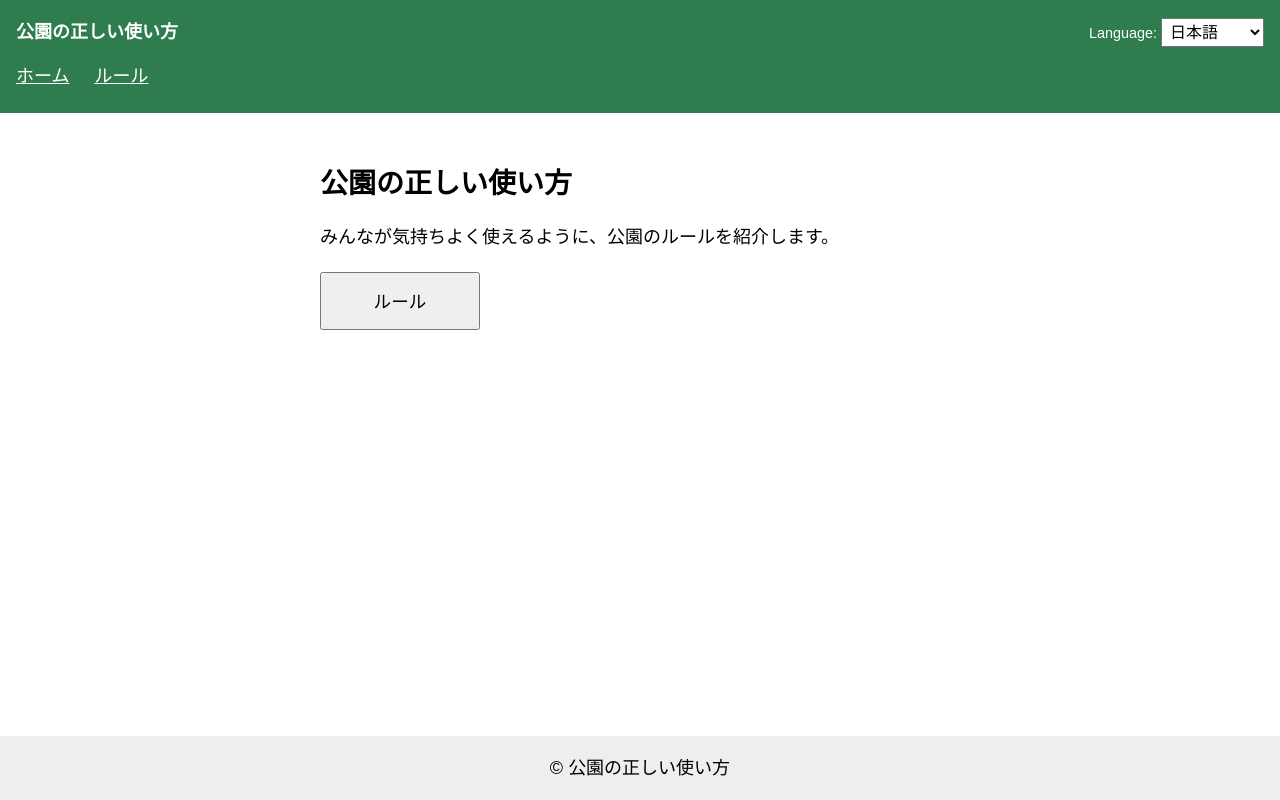
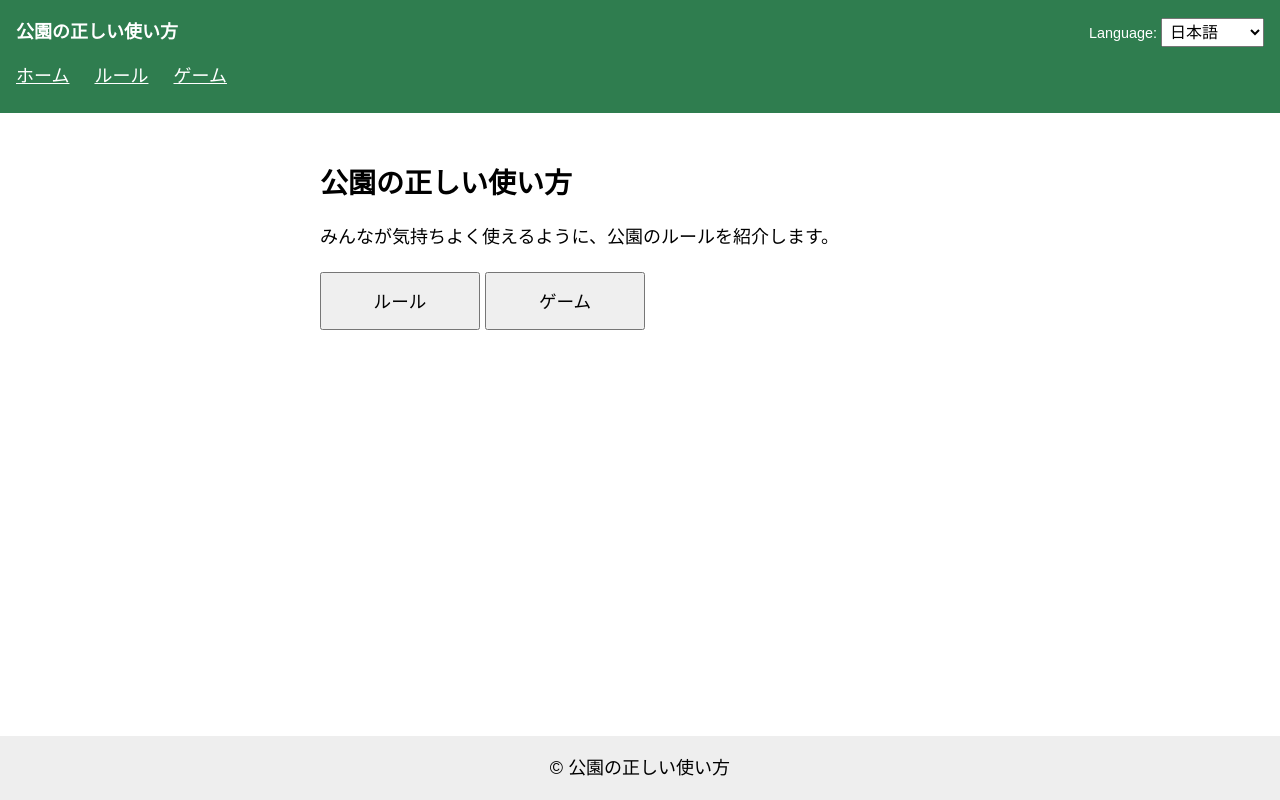
Before and after one commit to tankyu-mkt/park-guide, a plain HTML site: page index.html in a window 1280 px wide. Drawn offline with Linux system fonts and the light colour scheme; a web font is replaced by a local one.

Commit message:
Add game button to index.html

```diff
--- a/index.html
+++ b/index.html
@@ -30,6 +30,7 @@
     </div>
     <a href="index.html" data-i18n="nav_home">ホーム</a>
     <a href="rules.html" data-i18n="nav_rules">ルール</a>
+    <a href="game.html" data-i18n="nav_game">ゲーム</a>
   </header>
 
   <main>
@@ -37,6 +38,7 @@
     <p data-i18n="home_intro">みんなが気持ちよく使えるように、公園のルールを紹介します。</p>
 
     <button onclick="location.href='rules.html'" data-i18n="btn_rules">ルール</button>
+    <button onclick="location.href='game.html'" data-i18n="btn_game">ゲーム</button>
   </main>
 
   <footer>
```
